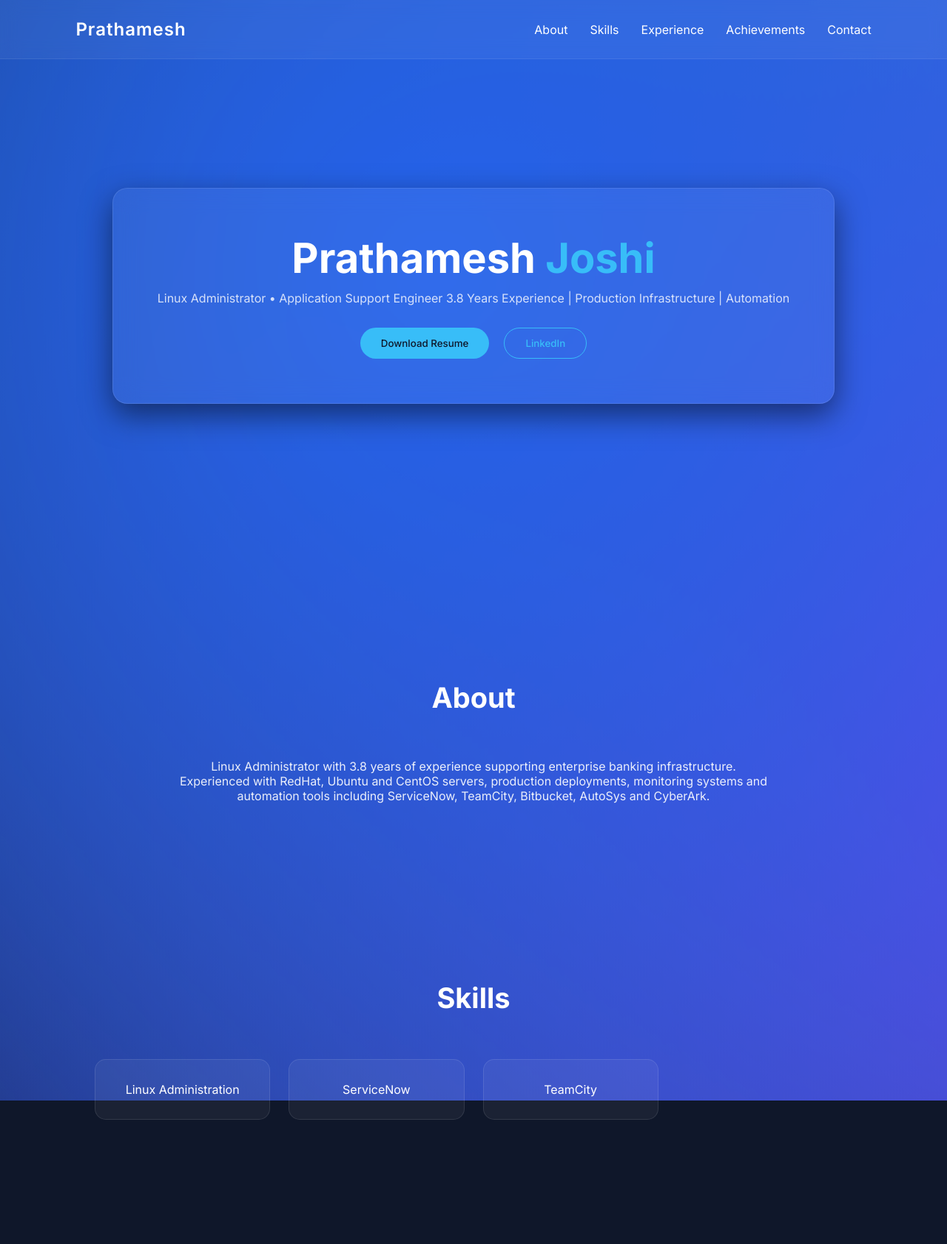
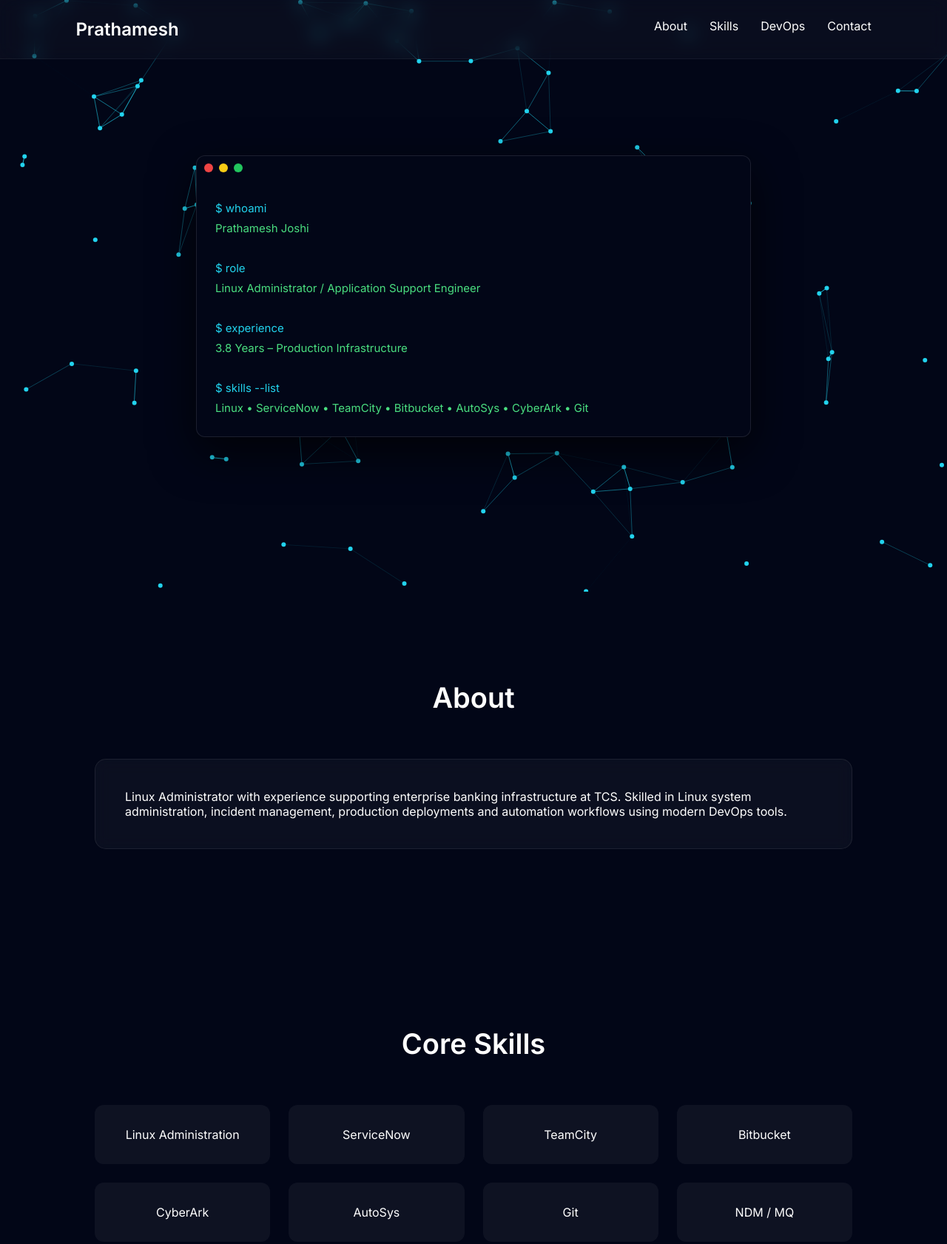
Before and after one commit to prathamesh9797/github-actions-practice, a plain HTML site: page index.html in a window 1280 px wide. Shown: the top 1682 px of the page at 74% size. Drawn offline with nearby package versions, Linux system fonts and the light colour scheme.

Commit message:
updating index.html

```diff
--- a/index.html
+++ b/index.html
@@ -1,15 +1,16 @@
 <!DOCTYPE html>
 <html lang="en">
+
 <head>
 
 <meta charset="UTF-8">
 <meta name="viewport" content="width=device-width, initial-scale=1.0">
 
-<title>Prathamesh Joshi | Linux Administrator</title>
+<title>Prathamesh Joshi | Linux Engineer</title>
 
-<link href="https://fonts.googleapis.com/css2?family=Inter:wght@300;400;500;600;700&display=swap" rel="stylesheet">
+<link href="https://fonts.googleapis.com/css2?family=Inter:wght@300;400;500;600&family=Source+Code+Pro&display=swap" rel="stylesheet">
 
-<script src="https://unpkg.com/scrollreveal"></script>
+<script src="https://cdn.jsdelivr.net/npm/particles.js@2.0.0/particles.min.js"></script>
 
 <style>
 
@@ -17,53 +18,41 @@
 margin:0;
 padding:0;
 box-sizing:border-box;
-font-family:'Inter',sans-serif;
+font-family:Inter;
 scroll-behavior:smooth;
 }
 
 body{
-background:#0f172a;
+background:#020617;
 color:white;
 overflow-x:hidden;
 }
 
-/* animated gradient */
+/* particles */
 
-body::before{
-content:"";
+#particles-js{
 position:fixed;
-width:200%;
-height:200%;
-background: radial-gradient(circle at 30% 30%,#2563eb,transparent),
-radial-gradient(circle at 70% 70%,#7c3aed,transparent),
-radial-gradient(circle at 80% 20%,#06b6d4,transparent);
-animation: moveBg 15s infinite alternate;
+width:100%;
+height:100%;
 z-index:-1;
-}
-
-@keyframes moveBg{
-0%{transform:translate(0,0)}
-100%{transform:translate(-10%, -10%)}
 }
 
 /* navbar */
 
 nav{
+position:fixed;
+width:100%;
 display:flex;
 justify-content:space-between;
-align-items:center;
 padding:25px 8%;
-position:fixed;
-width:100%;
+background:rgba(255,255,255,0.03);
 backdrop-filter:blur(12px);
-background:rgba(255,255,255,0.05);
-border-bottom:1px solid rgba(255,255,255,0.08);
+border-bottom:1px solid rgba(255,255,255,0.05);
 z-index:10;
 }
 
 nav h2{
 font-weight:600;
-letter-spacing:1px;
 }
 
 nav ul{
@@ -79,7 +68,7 @@ transition:.3s;
 }
 
 nav a:hover{
-color:#38bdf8;
+color:#22d3ee;
 }
 
 /* hero */
@@ -87,73 +76,51 @@ color:#38bdf8;
 .hero{
 height:100vh;
 display:flex;
+justify-content:center;
 align-items:center;
-justify-content:center;
-text-align:center;
 padding:0 10%;
 }
 
-.glass{
-background:rgba(255,255,255,0.06);
-padding:60px;
-border-radius:20px;
-backdrop-filter:blur(15px);
+/* terminal */
+
+.terminal{
+
+width:750px;
+background:#020617;
+border-radius:12px;
 border:1px solid rgba(255,255,255,0.1);
-box-shadow:0 15px 40px rgba(0,0,0,.5);
-transition:.4s;
+box-shadow:0 20px 60px rgba(0,0,0,.7);
+font-family:"Source Code Pro";
 }
 
-.glass:hover{
-transform:translateY(-8px);
+.terminal-header{
+display:flex;
+gap:8px;
+padding:10px;
 }
 
-.hero h1{
-font-size:56px;
-margin-bottom:10px;
+.circle{
+width:12px;
+height:12px;
+border-radius:50%;
 }
 
-.hero span{
-color:#38bdf8;
+.red{background:#ef4444}
+.yellow{background:#facc15}
+.green{background:#22c55e}
+
+.terminal-body{
+padding:25px;
+line-height:1.8;
+font-size:15px;
 }
 
-.hero p{
-opacity:.8;
-margin-bottom:30px;
+.command{
+color:#22d3ee;
 }
 
-.buttons{
-display:flex;
-gap:20px;
-justify-content:center;
-}
-
-.btn{
-padding:12px 28px;
-border-radius:30px;
-border:none;
-cursor:pointer;
-font-weight:500;
-transition:.3s;
-}
-
-.primary{
-background:#38bdf8;
-color:#0f172a;
-}
-
-.primary:hover{
-transform:scale(1.1);
-}
-
-.secondary{
-background:transparent;
-border:1px solid #38bdf8;
-color:#38bdf8;
-}
-
-.secondary:hover{
-background:#38bdf8;
-color:#0f172a;
+.success{
+color:#4ade80;
 }
 
 /* sections */
@@ -162,19 +129,28 @@ section{
 padding:120px 10%;
 }
 
-.section-title{
+/* titles */
+
+.title{
+font-size:38px;
 text-align:center;
-font-size:38px;
 margin-bottom:60px;
 }
 
-/* about */
+/* glass card */
 
-.about{
-max-width:800px;
-margin:auto;
-text-align:center;
-opacity:.9;
+.card{
+
+background:rgba(255,255,255,0.04);
+padding:40px;
+border-radius:15px;
+border:1px solid rgba(255,255,255,0.08);
+backdrop-filter:blur(10px);
+transition:.4s;
+}
+
+.card:hover{
+transform:translateY(-10px);
 }
 
 /* skills */
@@ -185,59 +161,39 @@ grid-template-columns:repeat(auto-fit,minmax(200px,1fr));
 gap:25px;
 }
 
-.skill-card{
-background:rgba(255,255,255,0.05);
+.skill{
+text-align:center;
 padding:30px;
-border-radius:15px;
-text-align:center;
-transition:.4s;
-border:1px solid rgba(255,255,255,0.1);
-}
-
-.skill-card:hover{
-transform:translateY(-10px) scale(1.05);
-background:rgba(56,189,248,0.15);
-}
-
-/* experience */
-
-.exp{
-max-width:900px;
-margin:auto;
-display:flex;
-flex-direction:column;
-gap:30px;
-}
-
-.exp-card{
-background:rgba(255,255,255,0.05);
-padding:35px;
-border-radius:15px;
-transition:.4s;
-}
-
-.exp-card:hover{
-transform:translateY(-8px);
-}
-
-/* achievements */
-
-.achievements{
-display:grid;
-grid-template-columns:repeat(auto-fit,minmax(250px,1fr));
-gap:25px;
-}
-
-.achievement{
-padding:25px;
-border-radius:15px;
+border-radius:12px;
 background:rgba(255,255,255,0.05);
 transition:.3s;
 }
 
-.achievement:hover{
-transform:scale(1.05);
-background:rgba(56,189,248,0.2);
+.skill:hover{
+background:#22d3ee22;
+transform:scale(1.08);
+}
+
+/* pipeline */
+
+.pipeline{
+display:flex;
+justify-content:center;
+gap:20px;
+flex-wrap:wrap;
+}
+
+.stage{
+
+padding:20px 30px;
+border-radius:10px;
+background:rgba(255,255,255,0.05);
+transition:.3s;
+}
+
+.stage:hover{
+background:#22d3ee22;
+transform:translateY(-5px);
 }
 
 /* contact */
@@ -257,34 +213,54 @@ opacity:.6;
 
 <body>
 
+<div id="particles-js"></div>
+
 <nav>
+
 <h2>Prathamesh</h2>
 
 <ul>
 <li><a href="#about">About</a></li>
 <li><a href="#skills">Skills</a></li>
-<li><a href="#experience">Experience</a></li>
-<li><a href="#achievements">Achievements</a></li>
+<li><a href="#pipeline">DevOps</a></li>
 <li><a href="#contact">Contact</a></li>
 </ul>
+
 </nav>
 
 <section class="hero">
 
-<div class="glass">
+<div class="terminal">
 
-<h1>Prathamesh <span>Joshi</span></h1>
+<div class="terminal-header">
 
-<p>
-Linux Administrator • Application Support Engineer
-3.8 Years Experience | Production Infrastructure | Automation
-</p>
+<div class="circle red"></div>
+<div class="circle yellow"></div>
+<div class="circle green"></div>
 
-<div class="buttons">
+</div>
 
-<button class="btn primary">Download Resume</button>
+<div class="terminal-body">
 
-<button class="btn secondary">LinkedIn</button>
+<div><span class="command">$ whoami</span></div>
+<div class="success">Prathamesh Joshi</div>
+
+<br>
+
+<div><span class="command">$ role</span></div>
+<div class="success">Linux Administrator / Application Support Engineer</div>
+
+<br>
+
+<div><span class="command">$ experience</span></div>
+<div class="success">3.8 Years – Production Infrastructure</div>
+
+<br>
+
+<div><span class="command">$ skills --list</span></div>
+<div class="success">
+Linux • ServiceNow • TeamCity • Bitbucket • AutoSys • CyberArk • Git
+</div>
 
 </div>
 
@@ -294,81 +270,49 @@ Linux Administrator • Application Support Engineer
 
 <section id="about">
 
-<h2 class="section-title">About</h2>
+<h2 class="title">About</h2>
 
-<p class="about">
-Linux Administrator with 3.8 years of experience supporting enterprise
-banking infrastructure. Experienced with RedHat, Ubuntu and CentOS
-servers, production deployments, monitoring systems and automation tools
-including ServiceNow, TeamCity, Bitbucket, AutoSys and CyberArk.
-</p>
+<div class="card">
+
+Linux Administrator with experience supporting enterprise banking
+infrastructure at TCS. Skilled in Linux system administration, incident
+management, production deployments and automation workflows using modern
+DevOps tools.
+
+</div>
 
 </section>
 
 <section id="skills">
 
-<h2 class="section-title">Skills</h2>
+<h2 class="title">Core Skills</h2>
 
 <div class="skills">
 
-<div class="skill-card">Linux Administration</div>
-<div class="skill-card">ServiceNow</div>
-<div class="skill-card">TeamCity</div>
-<div class="skill-card">Bitbucket</div>
-<div class="skill-card">CyberArk</div>
-<div class="skill-card">Git</div>
-<div class="skill-card">NDM & MQ</div>
-<div class="skill-card">AutoSys</div>
-<div class="skill-card">Patch Management</div>
-<div class="skill-card">Incident Management</div>
+<div class="skill">Linux Administration</div>
+<div class="skill">ServiceNow</div>
+<div class="skill">TeamCity</div>
+<div class="skill">Bitbucket</div>
+<div class="skill">CyberArk</div>
+<div class="skill">AutoSys</div>
+<div class="skill">Git</div>
+<div class="skill">NDM / MQ</div>
 
 </div>
 
 </section>
 
-<section id="experience">
+<section id="pipeline">
 
-<h2 class="section-title">Experience</h2>
+<h2 class="title">Deployment Pipeline</h2>
 
-<div class="exp">
+<div class="pipeline">
 
-<div class="exp-card">
-
-<h3>Tata Consultancy Services</h3>
-
-<p><b>Linux Administrator & Application Support Engineer</b></p>
-
-<p>2020 – 2024 | Pune</p>
-
-<ul>
-
-<li>Managed enterprise Linux servers (RHEL, Ubuntu, CentOS)</li>
-<li>Handled production deployments via TeamCity and uDeploy</li>
-<li>Implemented ServiceNow change management workflows</li>
-<li>Configured SSH, SFTP and user privilege access</li>
-<li>Handled incident resolution and root cause analysis</li>
-
-</ul>
-
-</div>
-
-</div>
-
-</section>
-
-<section id="achievements">
-
-<h2 class="section-title">Achievements</h2>
-
-<div class="achievements">
-
-<div class="achievement">🏆 Learning Achievement Award</div>
-
-<div class="achievement">⭐ Star of the Month – Multiple Times</div>
-
-<div class="achievement">🔧 RCA for long pending production issue</div>
-
-<div class="achievement">🎖 Service Commitment Award – TCS</div>
+<div class="stage">Code</div>
+<div class="stage">Git</div>
+<div class="stage">TeamCity</div>
+<div class="stage">uDeploy</div>
+<div class="stage">Production</div>
 
 </div>
 
@@ -376,11 +320,11 @@ including ServiceNow, TeamCity, Bitbucket, AutoSys and CyberArk.
 
 <section id="contact" class="contact">
 
-<h2 class="section-title">Contact</h2>
+<h2 class="title">Contact</h2>
 
 <p>Email: prathameshjoshi321@gmail.com</p>
 <p>Phone: 8275404326</p>
-<p>Location: India</p>
+<p>LinkedIn: linkedin.com/in/prathamesh-joshi-548934146</p>
 
 </section>
 
@@ -392,10 +336,15 @@ including ServiceNow, TeamCity, Bitbucket, AutoSys and CyberArk.
 
 <script>
 
-ScrollReveal().reveal('.glass',{delay:200});
-ScrollReveal().reveal('.skill-card',{interval:100});
-ScrollReveal().reveal('.exp-card',{delay:200});
-ScrollReveal().reveal('.achievement',{interval:100});
+particlesJS("particles-js",{
+particles:{
+number:{value:80},
+size:{value:3},
+color:{value:"#22d3ee"},
+line_linked:{enable:true,color:"#22d3ee"},
+move:{speed:1}
+}
+})
 
 </script>
 
```
